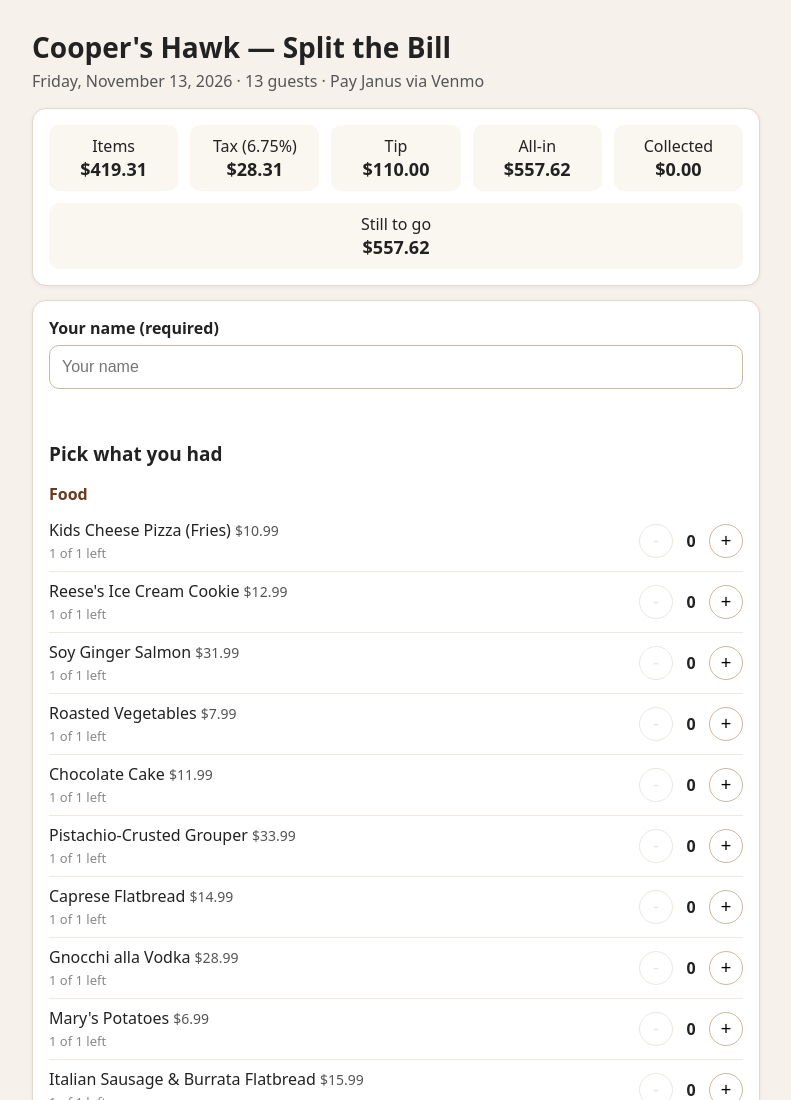
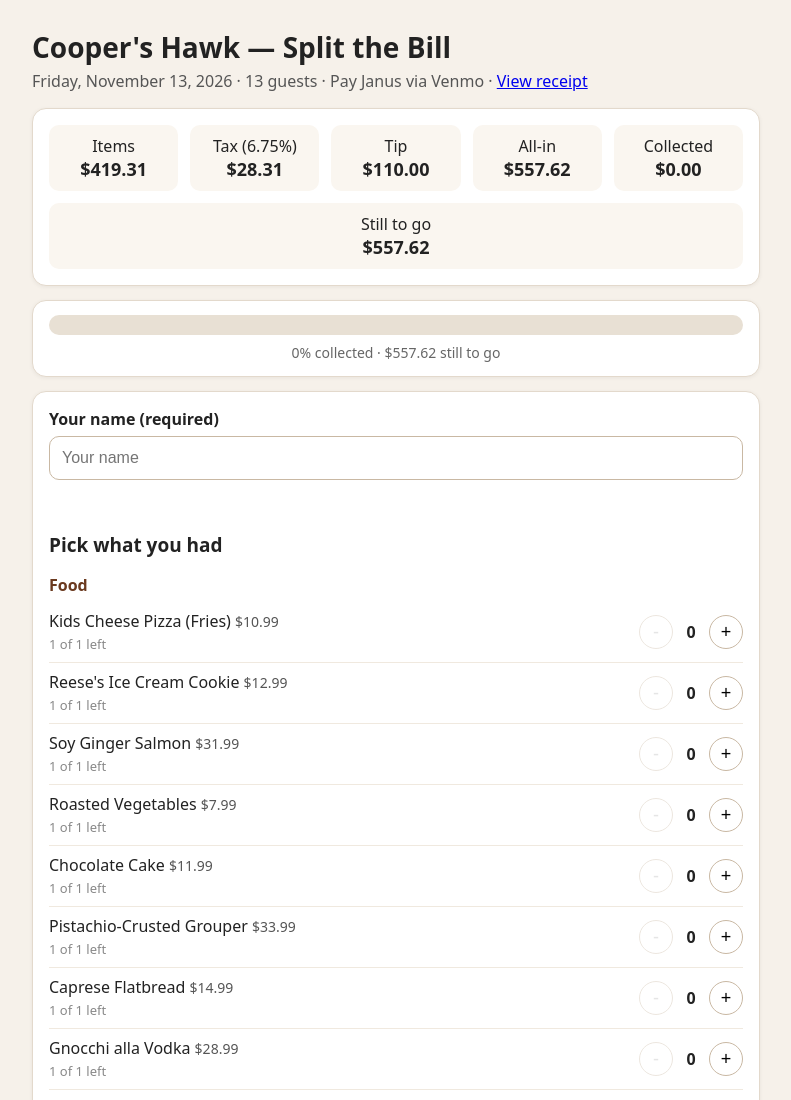
Before and after one commit to miral555/coopers-hawk-bill-split, a plain HTML site: page index.html in a window 1280 px wide. Shown: the top 1100 px of the page, without its empty margins (244-1035 px from the left). Drawn offline with Linux system fonts and the light colour scheme.

Commit message:
Add files via upload

```diff
--- a/index.html
+++ b/index.html
@@ -23,12 +23,18 @@ label{font-weight:700;display:block;margin-bottom:6px}input[type=text]{width:100
 .note{color:#666;font-size:14px}.paid-entry{padding:10px 0;border-bottom:1px solid #eee}
 .strike{text-decoration:line-through}.amount{font-weight:800;float:right}
 .err{color:#b00020;font-weight:600;min-height:20px}
+.progress{height:20px;background:#e8e0d4;border-radius:10px;overflow:hidden}
+.progress-fill{height:100%;background:#2e7d32;width:0%;transition:width .3s}
 </style></head><body><div class="wrap">
 <h1>Cooper's Hawk — Split the Bill</h1>
-<p class="sub">Friday, November 13, 2026 &middot; 13 guests &middot; Pay Janus via Venmo</p>
+<p class="sub">Friday, November 13, 2026 &middot; 13 guests &middot; Pay Janus via Venmo &middot; <a href="receipt.jpg" target="_blank">View receipt</a></p>
 <div class="card totals">
 <div>Items<b>$419.31</b></div><div>Tax (6.75%)<b>$28.31</b></div><div>Tip<b>$110.00</b></div><div>All-in<b>$557.62</b></div>
 <div>Collected<b id="collected">$0.00</b></div><div>Still to go<b id="togo">$557.62</b></div>
+</div>
+<div class="card" style="padding:14px 16px">
+<div class="progress"><div class="progress-fill" id="progFill"></div></div>
+<p class="note" style="margin:8px 0 0;text-align:center" id="progText">0% collected · $557.62 still to go</p>
 </div>
 <div class="card"><label for="name">Your name (required)</label>
 <input type="text" id="name" placeholder="Your name" autocomplete="name">
@@ -139,6 +145,9 @@ function renderPaid(){
   return `<div class="paid-entry"><span${cls}><b>${p.name}</b><br>${items}</span><span class="amount">${money(p.amount)}</span></div>`;}).join("");
  const collected=cents(paid.reduce((s,p)=>s+p.amount,0));
  $("collected").textContent=money(collected); $("togo").textContent=money(cents(ALL_IN-collected));
+ const pct=collected/ALL_IN*100;
+ $("progFill").style.width=pct+"%";
+ $("progText").textContent=Math.round(pct)+"% collected · "+money(cents(ALL_IN-collected))+" still to go";
 }
 function render(){
  renderPickers(); renderPaid();
```
Also changed, not shown: receipt.jpg (added).
